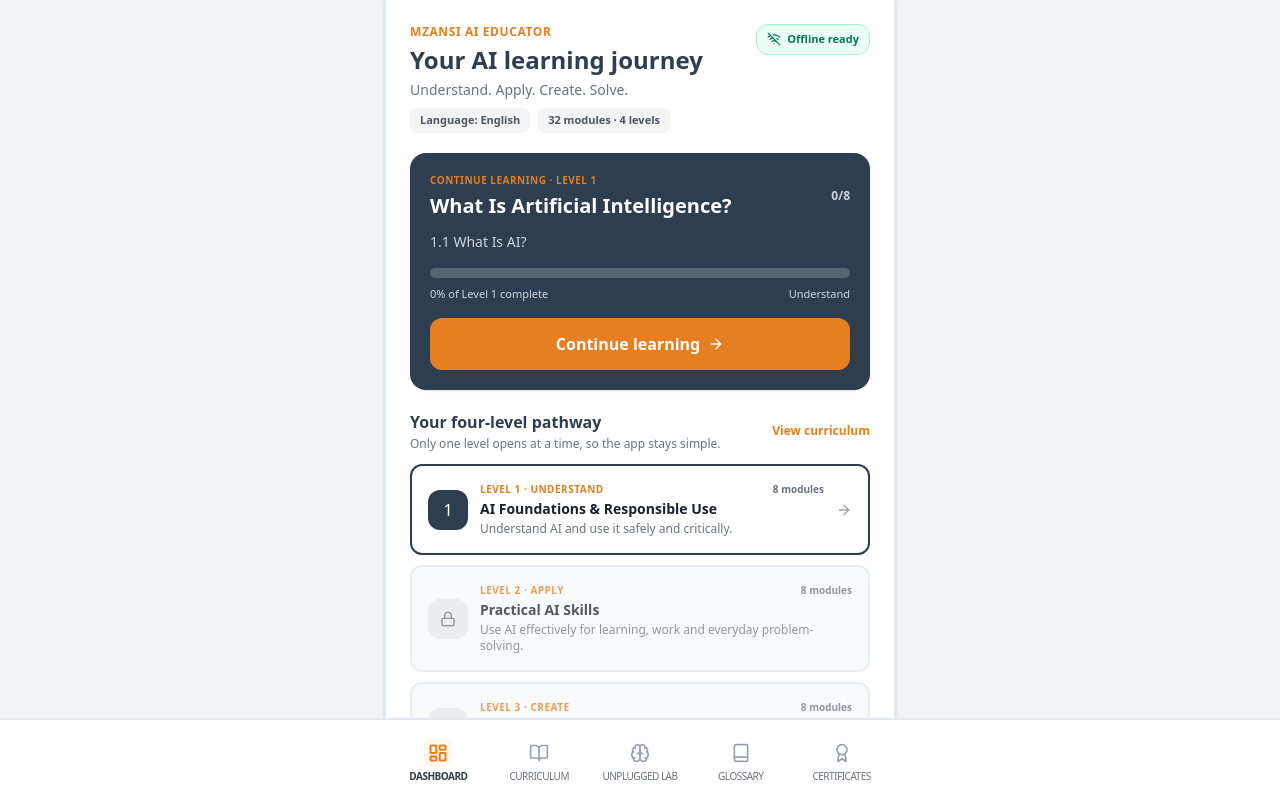
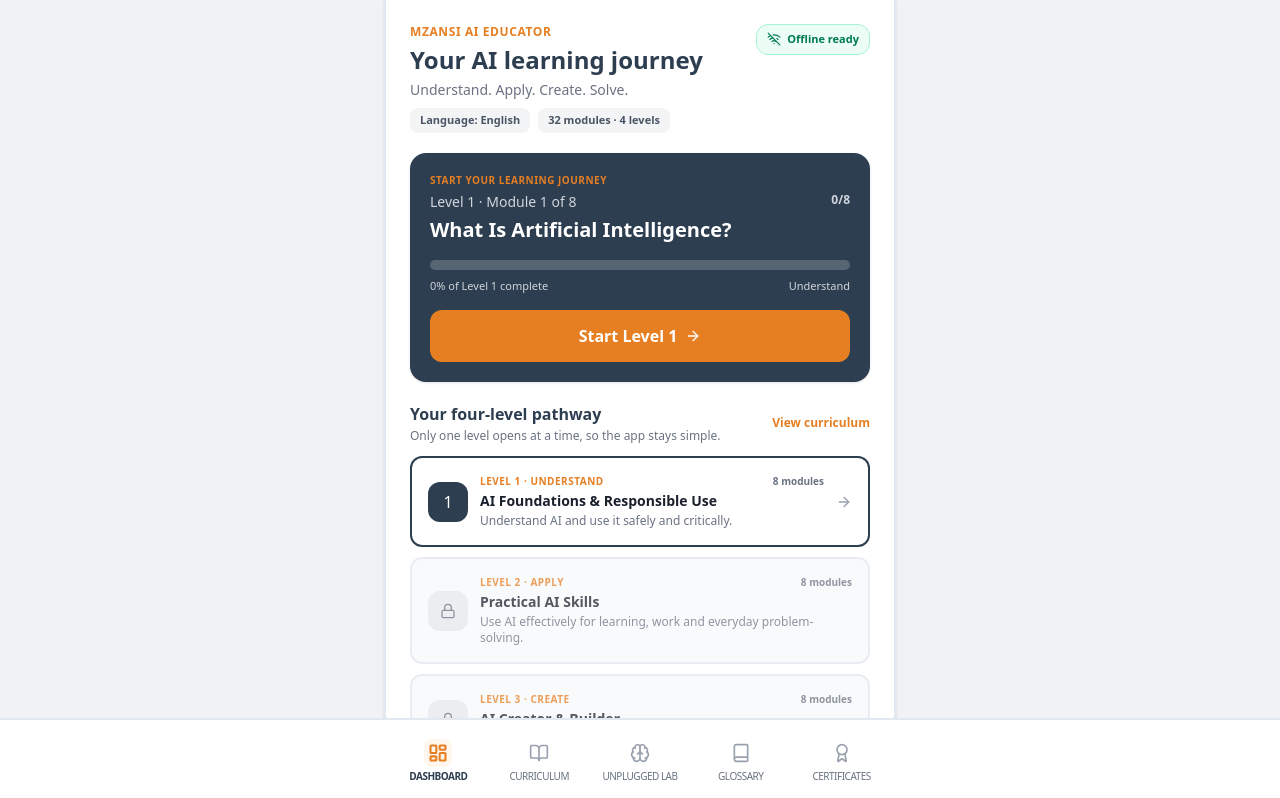
Before and after one commit to marcdiedricks/mzansi-ai-educator, a React (Vite) app: page /mzansi-ai-educator/home in a window 1280 px wide. Shown: the top 798 px of the page. Built offline with nearby package versions, Linux system fonts and the light colour scheme.

Commit message:
BUILD L2-00A: make Continue Learning card progression-aware

```diff
--- a/src/pages/Home.tsx
+++ b/src/pages/Home.tsx
@@ -23,10 +23,17 @@ export function Home() {
   const completedLevelOne = progress.completedLessons.filter((id) => levelOneIds.has(id));
   const totalLevelOne = levelOneLessons.length;
   const levelOnePercent = Math.round((completedLevelOne.length / Math.max(totalLevelOne, 1)) * 100);
-  const nextLesson = levelOneLessons.find((lesson) => !progress.completedLessons.includes(lesson.id)) || levelOneLessons[0];
+  const levelOneComplete = totalLevelOne > 0 && completedLevelOne.length >= totalLevelOne;
+  const hasStarted = completedLevelOne.length > 0;
+  const nextLesson = levelOneLessons.find((lesson) => !progress.completedLessons.includes(lesson.id)) || levelOneLessons[levelOneLessons.length - 1];
   const nextModule = levelOneModules.find((module) => module.id === nextLesson?.moduleId) || levelOneModules[0];
 
   const languageLabel = onboarding?.language === 'af' ? 'Afrikaans' : onboarding?.language === 'xh' ? 'isiXhosa' : 'English';
+
+  const continueEyebrow = levelOneComplete ? 'Level 1 complete' : hasStarted ? 'Continue learning' : 'Start your learning journey';
+  const continueMeta = levelOneComplete ? 'Level 2 · Apply' : `Level 1 · Module ${Math.min(completedLevelOne.length + 1, totalLevelOne || 1)} of ${totalLevelOne || 8}`;
+  const continueTitle = levelOneComplete ? 'Practical AI Skills' : nextLesson?.title || 'AI Foundations & Responsible Use';
+  const continueButton = levelOneComplete ? 'View Level 2' : hasStarted ? 'Continue learning' : 'Start Level 1';
 
   return (
     <div className="w-full p-4 sm:p-6 pb-24 space-y-5">
@@ -48,23 +55,28 @@ export function Home() {
       </header>
 
       <section className="bg-[#2D3E50] text-white rounded-2xl p-5 shadow-sm">
-        <div className="flex items-center justify-between gap-3 mb-3">
-          <div>
-            <p className="text-[10px] font-bold uppercase tracking-wider text-[#E67E22]">Continue learning · Level 1</p>
-            <h2 className="text-xl font-bold mt-1">{nextLesson?.title || 'AI Foundations'}</h2>
+        <p className="text-[10px] font-bold uppercase tracking-wider text-[#E67E22]">{continueEyebrow}</p>
+        <div className="flex items-start justify-between gap-3 mt-1">
+          <div className="min-w-0 flex-1">
+            <p className="text-sm text-gray-300">{continueMeta}</p>
+            <h2 className="text-xl font-bold mt-1">{continueTitle}</h2>
           </div>
-          <span className="text-xs font-bold text-gray-300">{completedLevelOne.length}/{totalLevelOne}</span>
+          {!levelOneComplete && <span className="text-xs font-bold text-gray-300 shrink-0">{completedLevelOne.length}/{totalLevelOne}</span>}
         </div>
-        <p className="text-sm text-gray-300 mb-4">{nextModule?.title || 'AI Foundations & Responsible Use'}</p>
-        <div className="w-full h-2.5 rounded-full bg-white/20 overflow-hidden">
+
+        <div className="w-full h-2.5 rounded-full bg-white/20 overflow-hidden mt-4">
           <div className="h-full rounded-full bg-[#E67E22] transition-all" style={{ width: `${levelOnePercent}%` }} />
         </div>
         <div className="flex items-center justify-between text-[11px] text-gray-300 mt-2">
-          <span>{levelOnePercent}% of Level 1 complete</span>
-          <span>Understand</span>
+          <span>{levelOneComplete ? 'Level 1 completed' : `${levelOnePercent}% of Level 1 complete`}</span>
+          <span>{levelOneComplete ? 'Next: Apply' : 'Understand'}</span>
         </div>
-        <button onClick={() => nextLesson && nextModule && navigate(`/learn/${nextModule.id}/lesson/${nextLesson.id}`)} className="w-full mt-4 bg-[#E67E22] hover:bg-orange-600 text-white font-bold rounded-xl py-3.5 px-4 flex items-center justify-center gap-2">
-          Continue learning <ArrowRight className="w-4 h-4" />
+
+        <button
+          onClick={() => levelOneComplete ? navigate('/learn') : nextLesson && nextModule && navigate(`/learn/${nextModule.id}/lesson/${nextLesson.id}`)}
+          className="w-full mt-4 bg-[#E67E22] hover:bg-orange-600 text-white font-bold rounded-xl py-3.5 px-4 flex items-center justify-center gap-2"
+        >
+          {continueButton} <ArrowRight className="w-4 h-4" />
         </button>
       </section>
 
```
